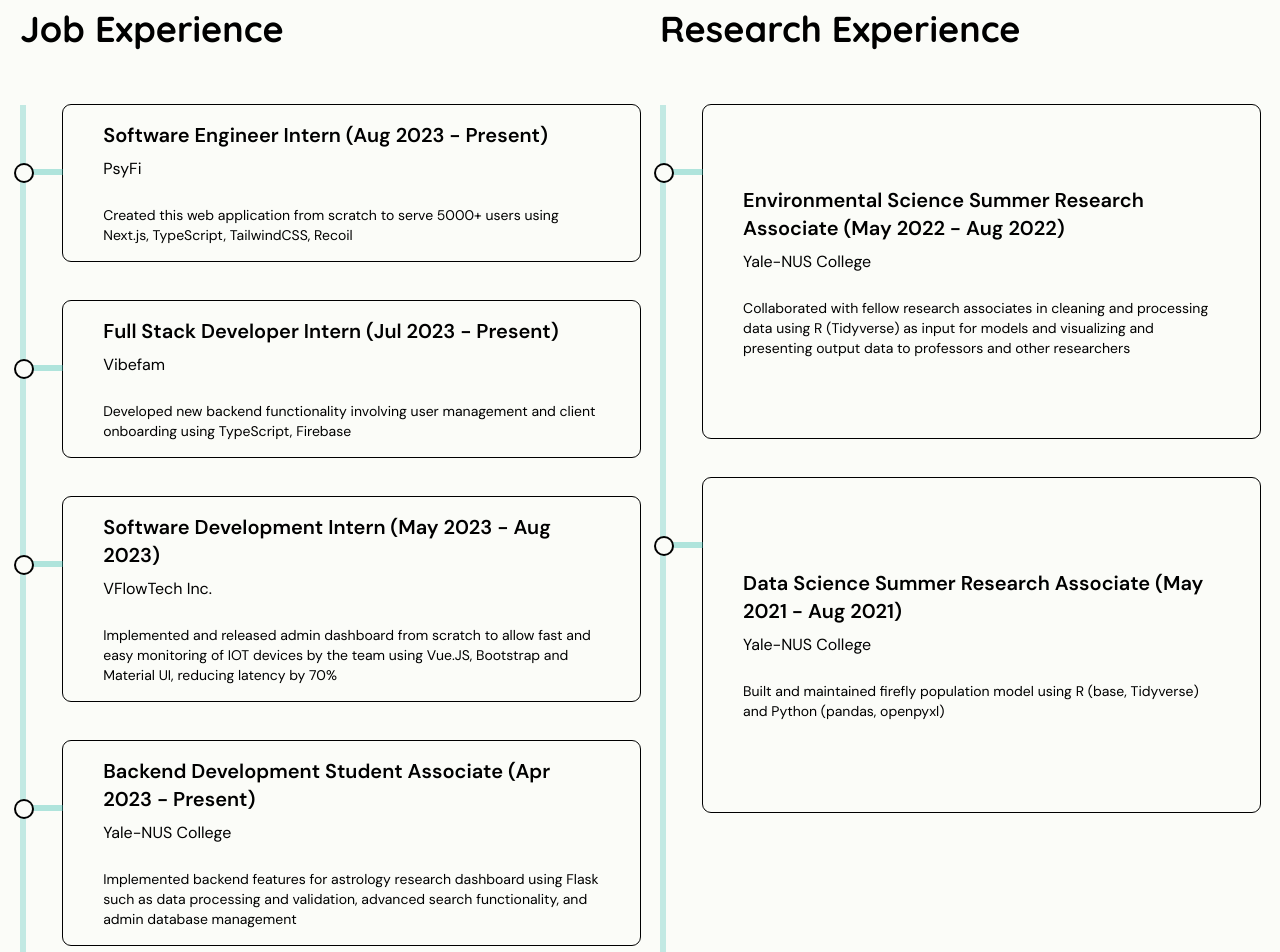
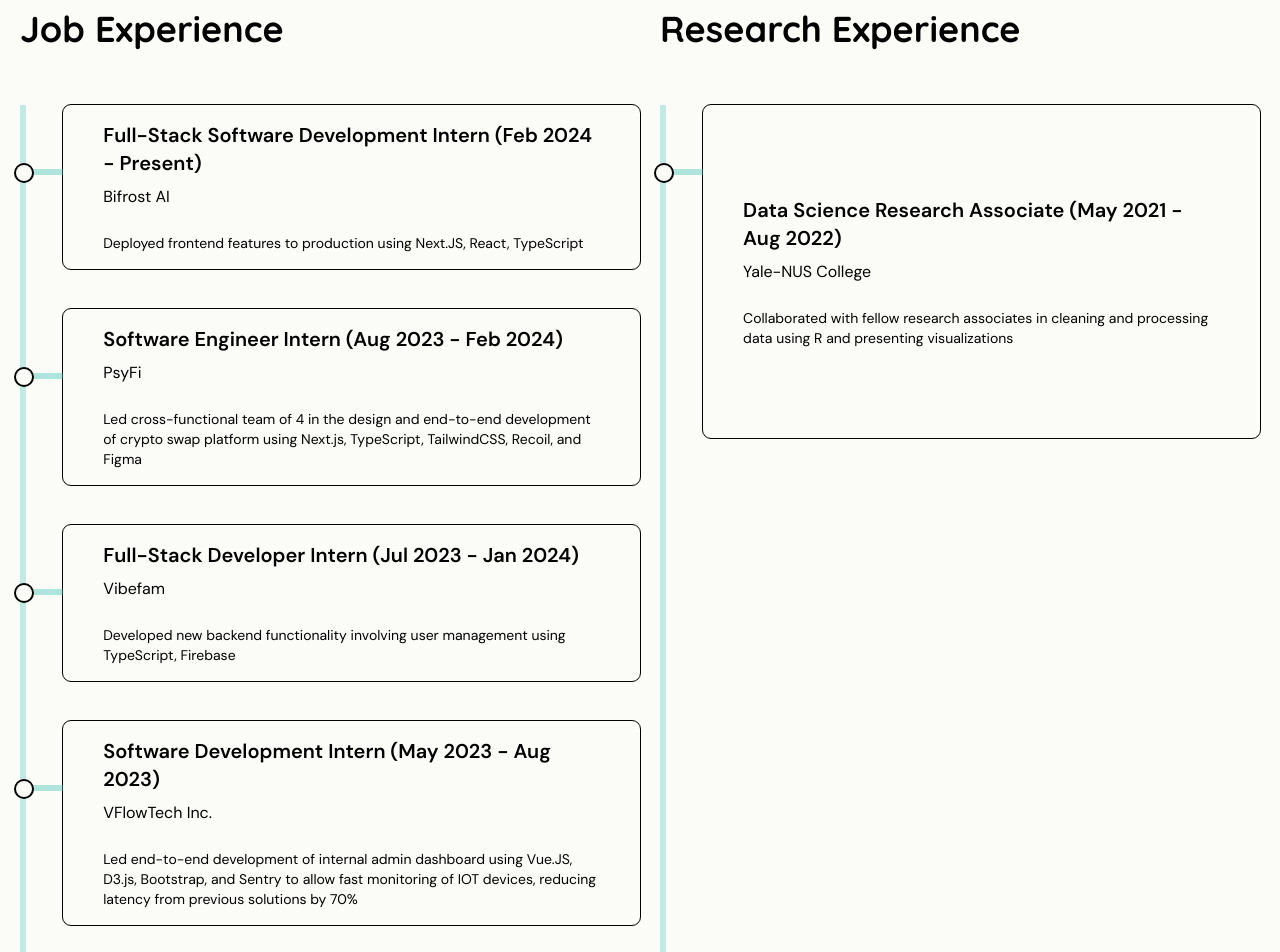
Before and after one commit to gojohnjacob/Portfolio-Website, a React (Create React App) app: page / in a window 1280 px wide. Shown: the part 4760-5712 px from the top of the page. Built offline with nearby package versions, Linux system fonts and the light colour scheme.

Commit message:
updated resume

```diff
--- a/src/constants/educationData.js
+++ b/src/constants/educationData.js
@@ -3,7 +3,7 @@
         id: 1,
         title: "BSc (Hons) in Computer Science",
         subTitle: "Yale-NUS College (2020-2024)",
-        result: "4.75/5.0",
+        result: "4.79/5.0",
         desc: "First Class Honors",
         hasModal: true,
         longDesc: [
--- a/src/constants/experienceData.js
+++ b/src/constants/experienceData.js
@@ -1,30 +1,42 @@
 export const experienceData = [
     {
+        id: 6,
+        title: "Full-Stack Software Development Intern (Feb 2024 - Present)",
+        subTitle: "Bifrost AI",
+        result: "",
+        desc: "Deployed frontend features to production using Next.JS, React, TypeScript",
+        hasModal: true,
+        longDesc: [
+            "Deployed frontend features to production using Next.js, React, and Typescript",
+            "Expanded test suite by writing unit, component, end-to-end tests using Jest and Puppeteer",
+            "Added API endpoints to support frontend features using Express, Node, and MongoDB"
+        ],
+    },
+    {
         id: 4,
-        title: "Software Engineer Intern (Aug 2023 - Present)",
+        title: "Software Engineer Intern (Aug 2023 - Feb 2024)",
         subTitle: "PsyFi",
         result: "",
-        desc: "Created this web application from scratch to serve 5000+ users using Next.js, TypeScript, TailwindCSS, Recoil",
+        desc: "Led cross-functional team of 4 in the design and end-to-end development of crypto swap platform using Next.js, TypeScript, TailwindCSS, Recoil, and Figma",
         hasModal: true,
         longDesc: [
-            "Led cross-functional team of 4 in the design and end-to-end development of crypto investment platform",
-            "Created this web application from scratch to serve 5000+ users using Next.js, TypeScript, TailwindCSS, Recoil",
-            "Added backend functionality and REST API endpoints using Firebase and Cloud Functions",
-            "Migrated time series data from MySQL to InfluxDB resulting in a 30% improvement in query performance and enhanced scalability"
+            "Led cross-functional team of 4 in the design and end-to-end development of crypto swap platform using Next.js, TypeScript, TailwindCSS, Recoil, and Figma",
+            "Utilized Web3.js and Solana-specific libraries for managing and executing swap transactions",
+            "Implemented backend token swap microservices, CRUD functionality, scheduled CRON jobs, REST API endpoints using TypeScript, and Firebase",
+            "Migrated time series data from MySQL to InfluxDB resulting in a 30% improvement in query performance"
         ],
     },
     {
         id: 5,
-        title: "Full Stack Developer Intern (Jul 2023 - Present)",
+        title: "Full-Stack Developer Intern (Jul 2023 - Jan 2024)",
         subTitle: "Vibefam",
         result: "",
-        desc: "Developed new backend functionality involving user management and client onboarding using TypeScript, Firebase",
+        desc: "Developed new backend functionality involving user management using TypeScript, Firebase",
         hasModal: true,
         longDesc: [
-            "Developed new backend functionality involving user management and client onboarding using TypeScript, Firebase",
-            "Migrated legacy codebase from JavaScript to TypeScript, cutting debugging time for developers by 2+ hours daily",
+            "Developed new backend functionality and microservices involving user management using TypeScript, Firebase",
             "Expanded test coverage by 30% by adding unit tests for TypeScript codebase using Jest",
-            "Built user interfaces and implemented design mockups using Vue.JS"
+            "Built user interfaces, implemented design mockups, and quickly resolved frontend bugs in production using Vue.JS"
         ],
     },
     {
@@ -32,25 +44,24 @@
         title: "Software Development Intern (May 2023 - Aug 2023)",
         subTitle: "VFlowTech Inc.",
         result: "",
-        desc: "Implemented and released admin dashboard from scratch to allow fast and easy monitoring of IOT devices by the team using Vue.JS, Bootstrap and Material UI, reducing latency by 70%",
+        desc: "Led end-to-end development of internal admin dashboard using Vue.JS, D3.js, Bootstrap, and Sentry to allow fast monitoring of IOT devices, reducing latency from previous solutions by 70%",
         hasModal: true,
         longDesc: [
-            "Implemented and released admin dashboard from scratch to allow fast and easy monitoring of IOT devices by the team using Vue.JS, Bootstrap and Material UI, reducing latency by 70%",
-            "Created RESTful APIs using Django and PostgreSQL to retrieve IOT sensor data",
-            "Developed DevOps pipeline for Vue.JS and Python projects using Docker and Jenkins",
-            "Created wireframes and website flowcharts using Figma for new company project"
+            "Led end-to-end development of internal admin dashboard using Vue.JS, D3.js, Bootstrap, and Sentry to allow fast monitoring of IOT devices, reducing latency from previous solutions by 70%",
+            "Developed and optimized REST API endpoints using caching and pagination to retrieve IOT sensor data, using Flask, FastAPI, and PostgreSQL",
+            "Developed DevOps pipeline for Vue.JS and Python projects using Docker, Jenkins",
         ],
     },
     {
         id: 2,
-        title: "Backend Development Student Associate (Apr 2023 - Present)",
+        title: "Backend Development Student Associate (Apr 2023 - Aug 2023)",
         subTitle: "Yale-NUS College",
         result: "",
-        desc: "Implemented backend features for astrology research dashboard using Flask such as data processing and validation, advanced search functionality, and admin database management",
+        desc: "Implemented backend features for astronomy research dashboard using Flask such as data processing and validation, advanced search, and administrator database management functionality",
         hasModal: true,
         longDesc: [
-            "Implemented backend features for astrology research dashboard using Flask such as data processing and validation, advanced search functionality, and admin database management",
-            "Optimized database queries and introduced pagination, caching, and lazy loading of entries, leading to a 40% improvement in page load time"
+            "Implemented backend features for astronomy research dashboard using Flask such as data processing and validation, advanced search, and administrator database management functionality",
+            "Optimized database queries using caching, leading to a 40% improvement in page load time"
         ],
     },
     {
@@ -58,31 +69,22 @@
         title: "Sales Operations Intern (May 2022 - Aug 2022)",
         subTitle: "Razer Inc.",
         result: "",
-        desc: "Spearheaded automation of sales and business reports to save department over 30 minutes per day using Python (openpyxl, NumPy, pandas), Microsoft Excel",
+        desc: "Spearheaded automation of business reports using Python and Excel to save department over 2 hours daily",
         hasModal: true,
         longDesc: [
-            "Spearheaded automation of sales and business reports to save department over 30 minutes per day using Python (openpyxl, NumPy, pandas), Microsoft Excel",
-            "Assisted Data Science team in error-handling in development of data ingestion and ETL program using Python, AWS (S3, Lambda), Bitbucket, SQL"
+            "Spearheaded automation of business reports using Python and Excel to save department over 2 hours daily",
+            "Assisted Data Science team in development of data ingestion and ETL program using Python, AWS (S3, Lambda)"
         ],
     }
 ];
 
 export const researchData = [
     {
-        id: 1,
-        title: "Environmental Science Summer Research Associate (May 2022 - Aug 2022)",
+        id: 2,
+        title: "Data Science Research Associate (May 2021 - Aug 2022)",
         subTitle: "Yale-NUS College",
         result: "",
-        desc: "Collaborated with fellow research associates in cleaning and processing data using R (Tidyverse) as input for models and visualizing and presenting output data to professors and other researchers",
-        hasModal: false,
-        longDesc: "",
-    },
-    {
-        id: 2,
-        title: "Data Science Summer Research Associate (May 2021 - Aug 2021)",
-        subTitle: "Yale-NUS College",
-        result: "",
-        desc: "Built and maintained firefly population model using R (base, Tidyverse) and Python (pandas, openpyxl)",
+        desc: "Collaborated with fellow research associates in cleaning and processing data using R and presenting visualizations",
         hasModal: false,
         longDesc: "",
     },
```
Also changed, not shown: 1 other file (tests, documents, lock files or other folders).
